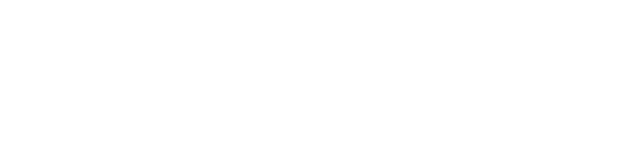
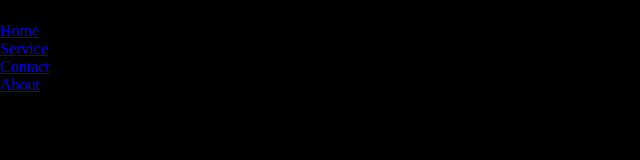
Before and after one commit to sourav785/ph_assignment_2, a plain HTML site: page index.html in a window 1280 px wide. Shown: the whole page, without its empty margins (0-640 px from the left). Drawn offline with Linux system fonts and the light colour scheme.

Commit message:
nav-partially-done

```diff
--- a/index.html
+++ b/index.html
@@ -6,5 +6,19 @@
     <link rel="stylesheet" href="styles/style.css" />
     <title>Assignment 02</title>
   </head>
-  <body></body>
+  <body>
+    <header class="header container">
+      <!-- navigation-section -->
+      <nav class="navbar">
+        <h3 class="logo brand-name orangy-red">Fitness</h3>
+        <i class="bi bi-list hamburger"></i>
+        <ul class="main-menu">
+          <li><a class="menu-item-1" href="#">Home</a></li>
+          <li><a href="#">Service</a></li>
+          <li><a href="#">Contact</a></li>
+          <li><a href="#">About</a></li>
+        </ul>
+      </nav>
+    </header>
+  </body>
 </html>
--- a/styles/style.css
+++ b/styles/style.css
@@ -0,0 +1,10 @@
+* {
+  margin: 0;
+  padding: 0;
+  list-style: none;
+  box-sizing: border-box;
+}
+
+body {
+  background: black;
+}
```
Also changed, not shown: 1 other file.
